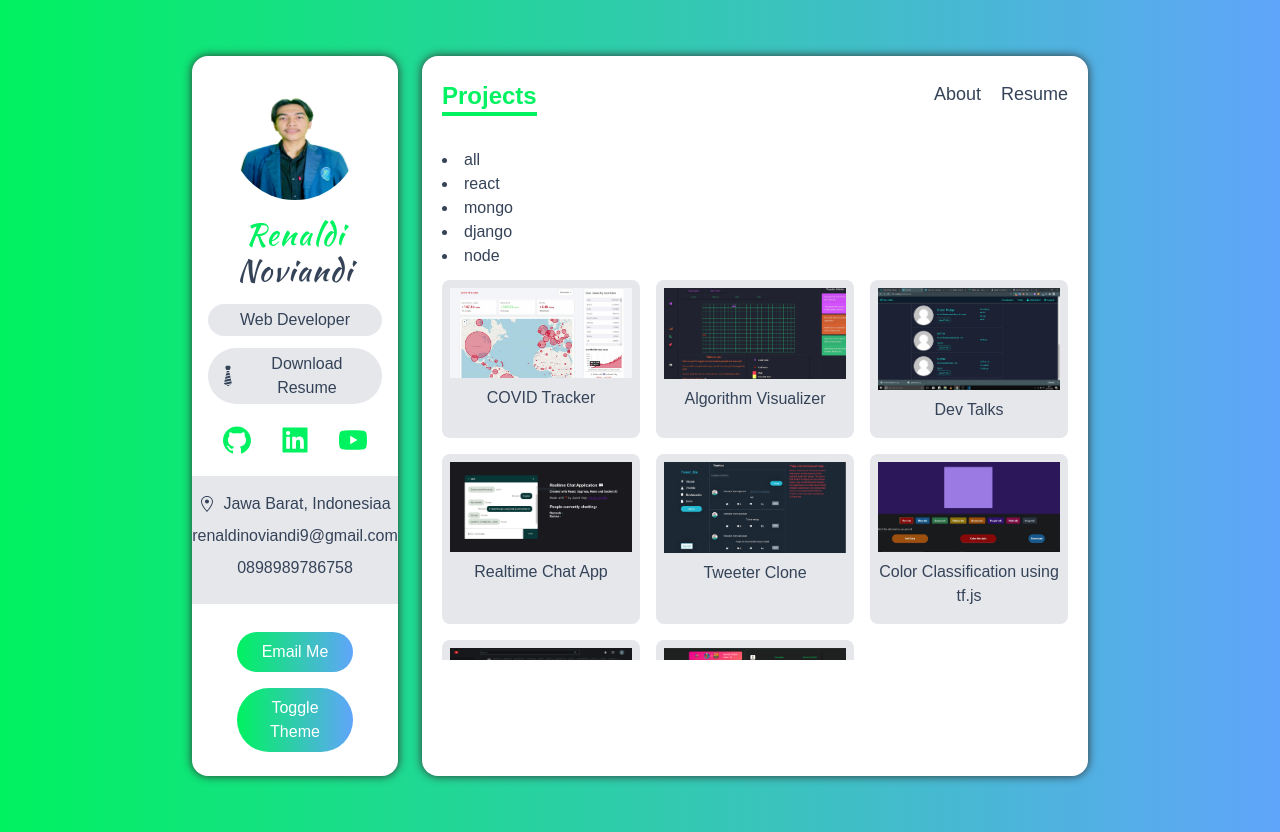
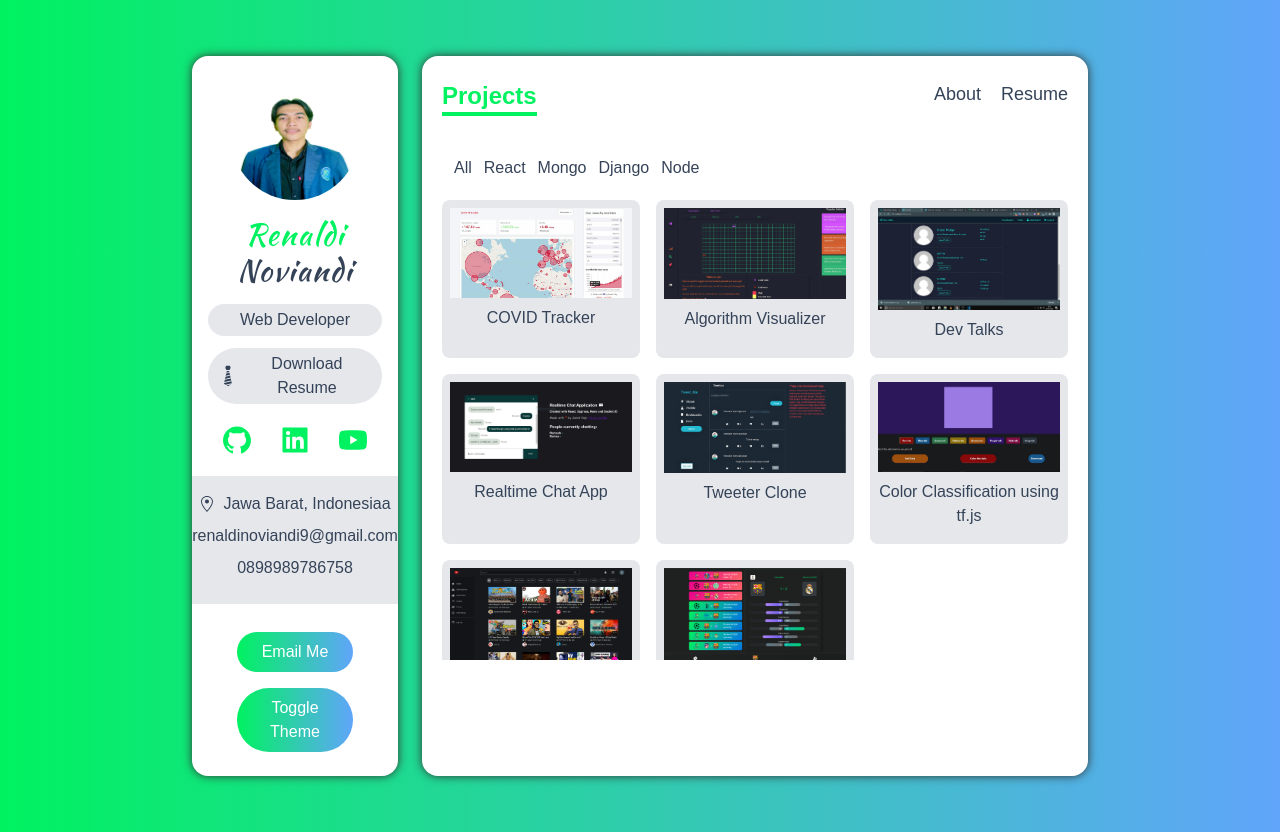
Before and after one commit to renaldin/portfolio-next-tsx, a Next.js app: page /projects in a window 1280 px wide. Built offline with nearby package versions, Linux system fonts and the light colour scheme.

Commit message:
add navbar project

```diff
--- a/components/ProjectsNavbar.tsx
+++ b/components/ProjectsNavbar.tsx
@@ -1,9 +1,12 @@
 import { FunctionComponent } from "react"
 import { Category } from "../type"
 
-export const NavItem: FunctionComponent<{ value: Category | 'all' }> = ({ value }) => {
+export const NavItem: FunctionComponent<{ value: Category | 'all', handlerFilterCategory: Function }> = ({
+  value,
+  handlerFilterCategory
+}) => {
   return (
-    <li>
+    <li className="cursor-pointer hover:text-green capitalize" onClick={() => handlerFilterCategory(value)}>
       {value}
     </li>
   )
@@ -11,14 +14,14 @@ export const NavItem: FunctionComponent<{ value: Category | 'all' }> = ({ value
 
 
 
-const ProjectsNavbar = () => {
+const ProjectsNavbar: FunctionComponent<{ handlerFilterCategory: Function }> = (props) => {
   return (
-    <div>
-      <NavItem value="all" />
-      <NavItem value="react" />
-      <NavItem value="mongo" />
-      <NavItem value="django" />
-      <NavItem value="node" />
+    <div className="flex space-x-3 px-3 py-2 list-none overflow-x-auto">
+      <NavItem value="all" {...props} />
+      <NavItem value="react" {...props} />
+      <NavItem value="mongo" {...props} />
+      <NavItem value="django" {...props} />
+      <NavItem value="node" {...props} />
     </div>
   )
 }
--- a/pages/projects.tsx
+++ b/pages/projects.tsx
@@ -1,11 +1,28 @@
+import { useState } from "react"
 import ProjectCard from "../components/ProjectCard"
 import ProjectsNavbar from "../components/ProjectsNavbar"
-import { projects } from "../data"
+import { projects as projectsData } from "../data"
+import { Category } from "../type"
 
 const Projects = () => {
+    const [projects, setProjects] = useState(projectsData)
+    const [active, setActive] = useState('all')
+
+    const handlerFilterCategory = (category: Category | 'all') => {
+        if (category === 'all') {
+            setProjects(projectsData)
+            setActive(category)
+            return
+        }
+
+        const newArray = projectsData.filter(project => project.category.includes(category))
+        setProjects(newArray)
+        setActive(category)
+    }
+
     return (
         <div className="px-5 py-2 overflow-y-scroll" style={{ height: '65vh' }}>
-            <ProjectsNavbar />
+            <ProjectsNavbar handlerFilterCategory={handlerFilterCategory} />
 
             <div className="grid grid-cols-12 gap-4 my-3 relative">
                 {
```
